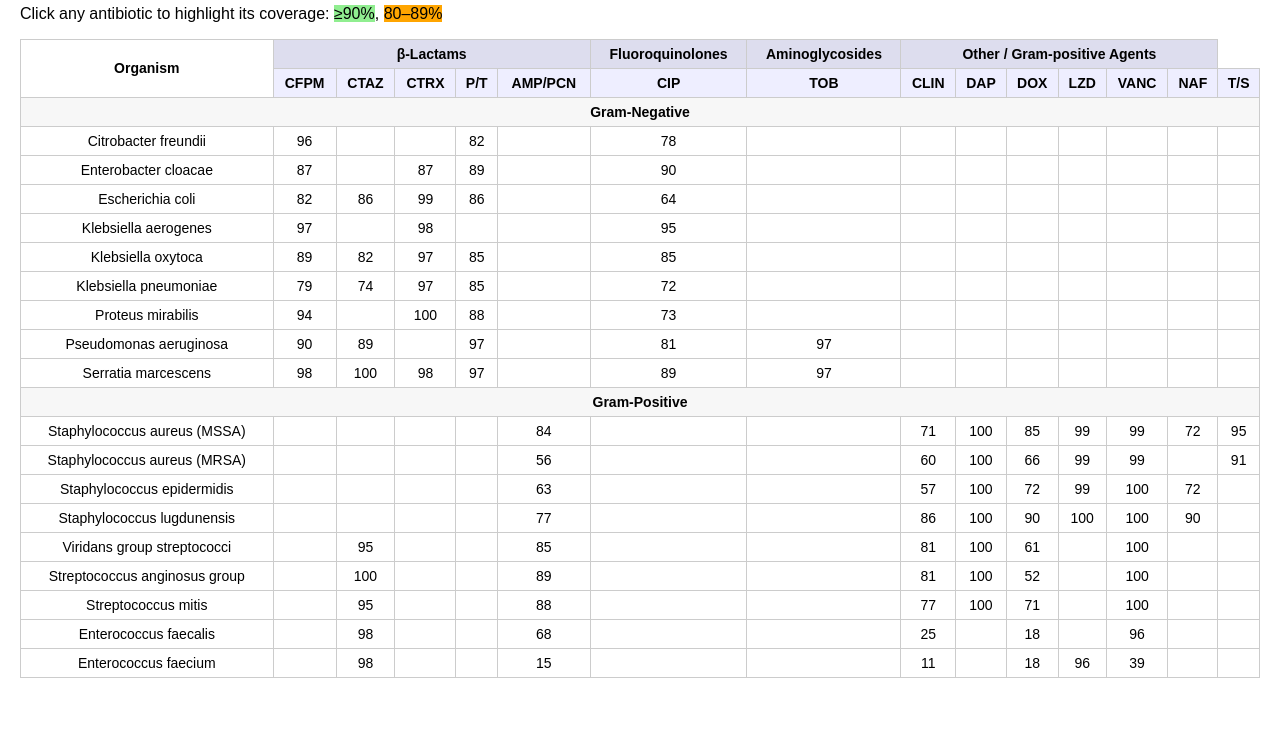
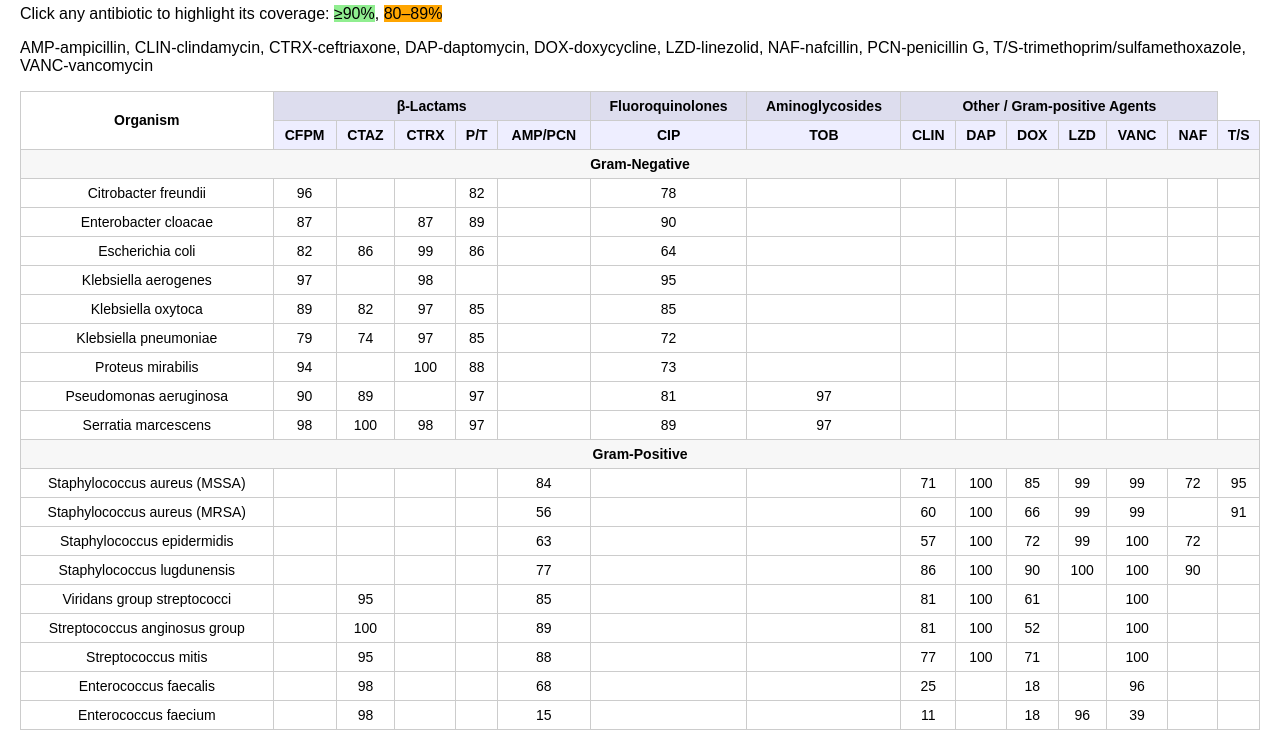
Before and after one commit to antibionerd/SFbiogram, a plain HTML site: page index.html in a window 1280 px wide. Shown: the part 63-813 px from the top of the page. Drawn offline with Linux system fonts and the light colour scheme.

Commit message:
Update index.html

```diff
--- a/index.html
+++ b/index.html
@@ -40,6 +40,8 @@
 <body>
   <h2>Antibiotic Combination Planner</h2>
   <p>Click any antibiotic to highlight its coverage: <span style="background:lightgreen">≥90%</span>, <span style="background:orange">80–89%</span></p>
+
+  <p>AMP-ampicillin, CLIN-clindamycin, CTRX-ceftriaxone, DAP-daptomycin, DOX-doxycycline, LZD-linezolid, NAF-nafcillin, PCN-penicillin G, T/S-trimethoprim/sulfamethoxazole, VANC-vancomycin  </p>
 
   <table id="antibiogram">
     <thead>
```
